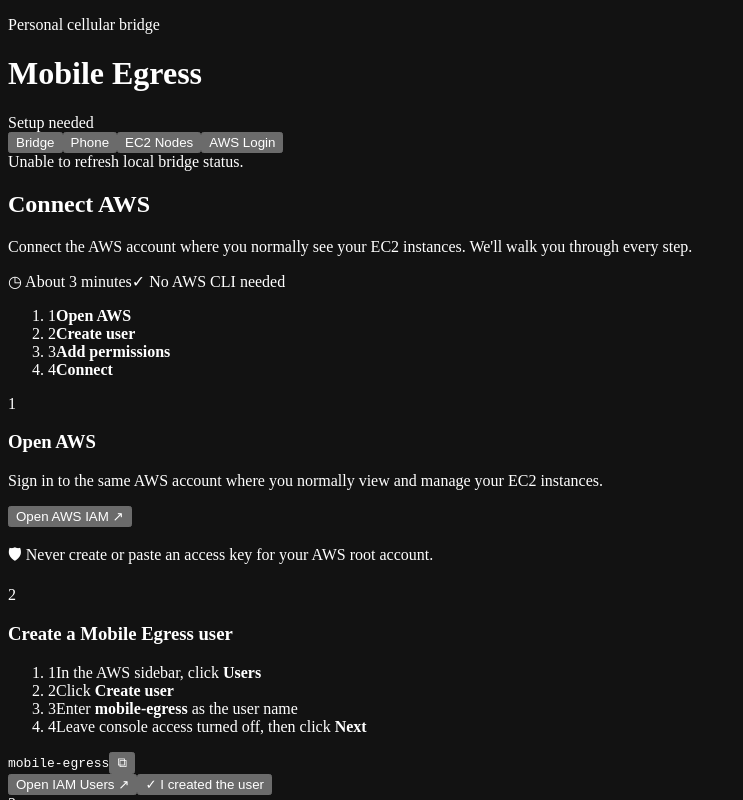
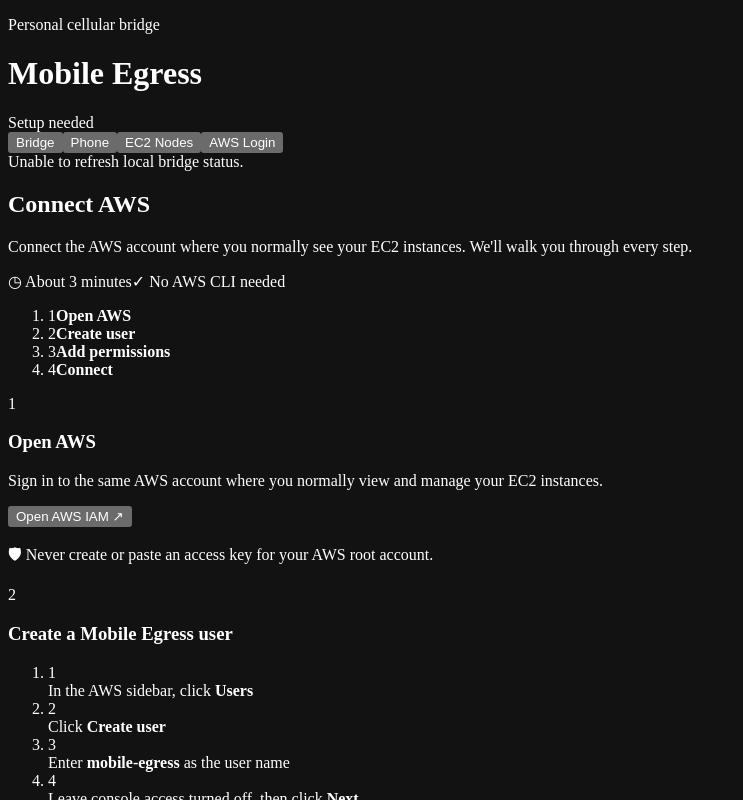
Before and after one commit to cbjjensen/mobile-egress, a React (Vite) app in the folder windows-client/frontend/: page / in a window 1280 px wide. Both pictures are taken after a click on the button "AWS Login". Shown: the top 800 px of the page, without its empty margins (0-743 px from the left). Built offline with nearby package versions, Linux system fonts and the light colour scheme; the HTML template or start-up script is replaced by a standard one.

Commit message:
fix(windows): keep AWS wizard steps inline

```diff
--- a/windows-client/frontend/src/App.tsx
+++ b/windows-client/frontend/src/App.tsx
@@ -251,10 +251,10 @@
           <div className="wizard-step-body">
             <h3>Create a Mobile Egress user</h3>
             <ol className="micro-steps">
-              <li><span>1</span>In the AWS sidebar, click <strong>Users</strong></li>
-              <li><span>2</span>Click <strong>Create user</strong></li>
-              <li><span>3</span>Enter <strong>mobile-egress</strong> as the user name</li>
-              <li><span>4</span>Leave console access turned off, then click <strong>Next</strong></li>
+              <li><span>1</span><div className="micro-step-text">In the AWS sidebar, click <strong>Users</strong></div></li>
+              <li><span>2</span><div className="micro-step-text">Click <strong>Create user</strong></div></li>
+              <li><span>3</span><div className="micro-step-text">Enter <strong>mobile-egress</strong> as the user name</div></li>
+              <li><span>4</span><div className="micro-step-text">Leave console access turned off, then click <strong>Next</strong></div></li>
             </ol>
             <div className="copy-name"><code>mobile-egress</code><button type="button" onClick={() => void navigator.clipboard.writeText('mobile-egress')} aria-label="Copy mobile-egress user name">⧉</button></div>
             <div className="split-actions">
@@ -291,7 +291,7 @@
             <form onSubmit={saveAccessKeys}>
               <label>Access key ID<input name="accessKeyId" required autoComplete="off" placeholder="AKIA..." /></label>
               <label>Secret access key<div className="secret-field"><input name="secretAccessKey" type={showSecret ? 'text' : 'password'} required autoComplete="off" /><button type="button" onClick={() => setShowSecret(value => !value)} aria-label={showSecret ? 'Hide secret access key' : 'Show secret access key'}>{showSecret ? 'Hide' : '👁'}</button></div></label>
-              <button className="link-button" type="button" onClick={() => setShowSessionToken(value => !value)}>⌄ Using temporary credentials?</button>
+              <button className="link-button" type="button" onClick={() => setShowSessionToken(value => !value)}>{showSessionToken ? '⌃' : '⌄'} Using temporary credentials?</button>
               {showSessionToken && <label>Session token<textarea name="sessionToken" rows={3} autoComplete="off" /></label>}
               <button className="primary wide" disabled={!!busy}>{busy === 'access-key' ? 'Testing AWS connection…' : 'Test AWS connection'}</button>
             </form>
--- a/windows-client/frontend/src/styles.css
+++ b/windows-client/frontend/src/styles.css
@@ -86,8 +86,10 @@
 button.wide { width: 100%; justify-content: center; padding: 14px 16px; font-size: 16px; }
 .guardrail { margin: 16px 0 0; padding-top: 14px; border-top: 1px solid #2b3d51; color: #d7dee9; }
 .micro-steps { display: grid; gap: 12px; list-style: none; padding: 0; margin: 6px 0 14px; }
-.micro-steps li { display: grid; grid-template-columns: auto 1fr; align-items: center; gap: 12px; color: #dce6f3; }
+.micro-steps li { display: grid; grid-template-columns: auto minmax(0, 1fr); align-items: center; gap: 12px; color: #dce6f3; }
 .micro-steps span { width: 24px; height: 24px; color: #54b2f1; border-color: #087bff; font-size: 13px; }
+.micro-step-text { min-width: 0; line-height: 1.45; }
+.micro-step-text strong { font-weight: 800; color: #f5f8ff; }
 .copy-name { display: grid; grid-template-columns: minmax(0, 1fr) auto; align-items: center; width: min(420px, 100%); border: 1px solid #40546b; background: #0b141e; border-radius: 8px; margin: 0 0 16px 36px; }
 .copy-name code { padding: 12px 16px; color: #64e684; font-size: 16px; }
 .copy-name button { border: 0; border-left: 1px solid #40546b; border-radius: 0 8px 8px 0; background: transparent; }
@@ -98,12 +100,14 @@
 .permission-grid h4 { margin: 0 0 12px; color: #6aea83; font-size: 16px; }
 .permission-grid div + div h4 { color: #9ca8b8; }
 .permission-grid p { margin: 8px 0; color: #dce6f3; }
+.permission-grid p::first-letter { color: #67e982; font-weight: 900; }
+.permission-grid > div + div p::first-letter { color: #b9c5d3; }
 .policy-preview { max-height: 260px; overflow: auto; color: #cde3ff; background: #060b12; border: 1px solid #26384d; border-radius: 10px; padding: 14px; }
 .breadcrumb { display: flex; flex-wrap: wrap; gap: 10px; align-items: center; width: fit-content; max-width: 100%; margin-bottom: 14px; padding: 8px 12px; border: 1px solid #33465d; border-radius: 8px; color: #d1dbe9; background: #0b141e; font-size: 13px; }
 .breadcrumb span:nth-child(even) { color: #54b2f1; }
 .secret-field { display: grid; grid-template-columns: minmax(0, 1fr) auto; }
 .secret-field input { border-radius: 9px 0 0 9px; }
-.secret-field button { border-left: 0; border-radius: 0 9px 9px 0; background: #0d1219; }
+.secret-field button { min-width: 48px; border-left: 0; border-radius: 0 9px 9px 0; background: #0d1219; color: #dce6f3; }
 .link-button { color: #2f94ff; border: 0; background: transparent; padding: 4px; justify-self: start; }
 .link-button:hover { background: transparent; color: #68c2ff; }
 .link-button.centered { justify-self: center; margin-top: 18px; }
```
